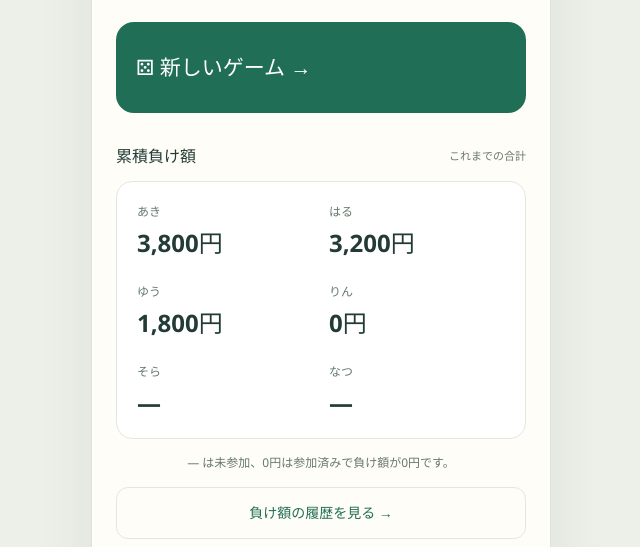
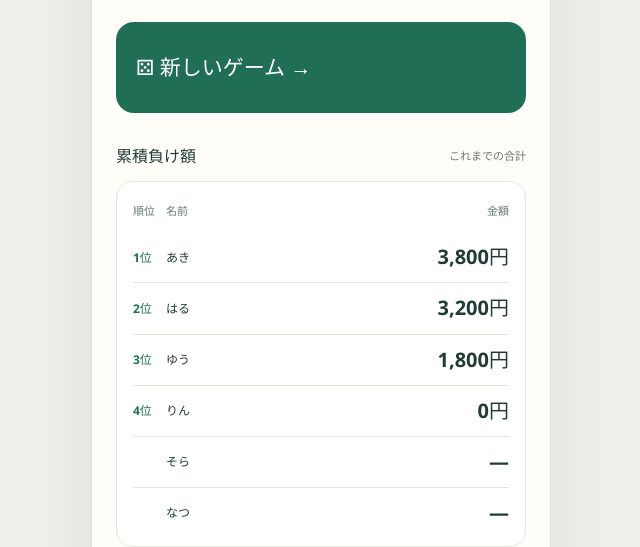
Before and after one commit to ChizenKomamiya/roll-and-pay, a website built with Vite: page frontend/index.html in a window 1280 px wide. Both pictures are taken after a click on the button "デモをはじめる". Shown: the part 253-800 px from the top of the page, without its empty margins (319-959 px from the left). Built offline with nearby package versions, Linux system fonts and the light colour scheme.

Commit message:
fix(frontend): rank home loss totals and simplify hint

```diff
--- a/frontend/src/pages/home.ts
+++ b/frontend/src/pages/home.ts
@@ -13,9 +13,30 @@ export async function homePage(context: PageContext): Promise<Page> {
     }, 'text-button')))
   } else root.append(link('⚄ 新しいゲーム →', '/participants', 'start-card'))
   root.append(el('div', 'section-heading', el('h2', '', '累積負け額'), el('span', '', 'これまでの合計')))
-  const grid = el('div', 'card totals')
-  totals.forEach(total => { const amount = el('strong', '', total.hasParticipated === false ? '—' : yen(total.totalYen)); if (total.hasParticipated === false) amount.setAttribute('aria-label', '未参加'); grid.append(el('div', '', el('span', '', total.name, total.isActive === false ? '（現在は無効）' : ''), amount)) })
-  root.append(grid, el('p', 'hint', context.service.mode === 'api' ? '保存済みの負け額の合計です。削除した履歴は含みません。' : '— は未参加、0円は参加済みで負け額が0円です。'))
+  const ranking = el('table', 'loss-ranking')
+  ranking.setAttribute('aria-label', '累積負け額ランキング')
+  const headings = ['順位', '名前', '金額'].map(label => {
+    const heading = el('th', '', label)
+    heading.scope = 'col'
+    return heading
+  })
+  const rows = el('tbody')
+  const sorted = [...totals].sort((a, b) => {
+    if ((a.hasParticipated === false) !== (b.hasParticipated === false)) return a.hasParticipated === false ? 1 : -1
+    return a.totalYen > b.totalYen ? -1 : a.totalYen < b.totalYen ? 1 : 0
+  })
+  let rank = 0
+  sorted.forEach((total, index) => {
+    const unplayed = total.hasParticipated === false
+    if (!unplayed && (index === 0 || total.totalYen !== sorted[index - 1].totalYen)) rank = index + 1
+    const position = el('td', 'loss-rank', unplayed ? '' : `${rank}位`)
+    if (unplayed) position.setAttribute('aria-label', '順位なし')
+    const amount = el('strong', '', unplayed ? '—' : yen(total.totalYen))
+    if (unplayed) amount.setAttribute('aria-label', '未参加')
+    rows.append(el('tr', '', position, el('td', 'loss-name', total.name, total.isActive === false ? '（現在は無効）' : ''), el('td', 'loss-amount', amount)))
+  })
+  ranking.append(el('thead', '', el('tr', '', ...headings)), rows)
+  root.append(el('div', 'card totals', ranking), el('p', 'hint', 'ハイフンは参加実績なし'))
   if (context.service.mode === 'api') root.append(button('最新の状態を確認', () => context.refresh(), 'button secondary'))
   root.append(link('負け額の履歴を見る →', '/history'))
   const options = el('details', 'demo-options', el('summary', '', 'デモデータの管理'))
--- a/frontend/src/styles/components.css
+++ b/frontend/src/styles/components.css
@@ -15,10 +15,17 @@
 .start-card { background: var(--green); border-radius: 18px; padding: 28px 20px; display: block; color: white; margin: 25px 0 30px; font-size: 21px; font-weight: 700; }
 .section-heading { display: flex; justify-content: space-between; align-items: center; gap: 8px; margin: 25px 0 12px; }
 .section-heading > span { font-size: 11px; color: var(--muted); }
-.totals { display: grid; grid-template-columns: 1fr 1fr; gap: 24px 16px; margin: 0; }
-.totals > div { display: grid; gap: 5px; min-width: 0; }
-.totals span { font-size: 12px; color: var(--muted); overflow-wrap: anywhere; }
-.totals strong { font-size: clamp(16px, 5vw, 24px); line-height: 1.3; overflow-wrap: anywhere; font-variant-numeric: tabular-nums; }
+.totals { margin: 0; padding: 8px 16px; }
+.loss-ranking { width: 100%; table-layout: fixed; border-collapse: collapse; }
+.loss-ranking th { font-size: 11px; font-weight: 400; color: var(--muted); text-align: left; }
+.loss-ranking th:first-child { width: 3em; }
+.loss-ranking th:last-child { width: 53%; text-align: right; }
+.loss-ranking th, .loss-ranking td { padding: 12px 0; }
+.loss-ranking tbody tr + tr { border-top: 1px solid var(--line); }
+.loss-rank { font-size: 12px; color: var(--green); font-weight: 700; overflow-wrap: anywhere; }
+.loss-ranking .loss-name { font-size: 12px; overflow-wrap: anywhere; padding-right: 8px; }
+.loss-amount { text-align: right; }
+.loss-amount strong { font-size: clamp(16px, 4.5vw, 20px); line-height: 1.3; overflow-wrap: anywhere; font-variant-numeric: tabular-nums; }
 .members { display: grid; gap: 10px; margin-top: 24px; }
 .members label { display: flex; gap: 14px; align-items: center; background: white; border: 1px solid var(--line); border-radius: 14px; padding: 13px 16px; cursor: pointer; }
 .members label:has(input:checked) { border-color: #80a66a; background: #f3f8e9; }
```
Also changed, not shown: frontend/src/pages/home.test.ts (added, +61 -0 lines), frontend/README.md.
